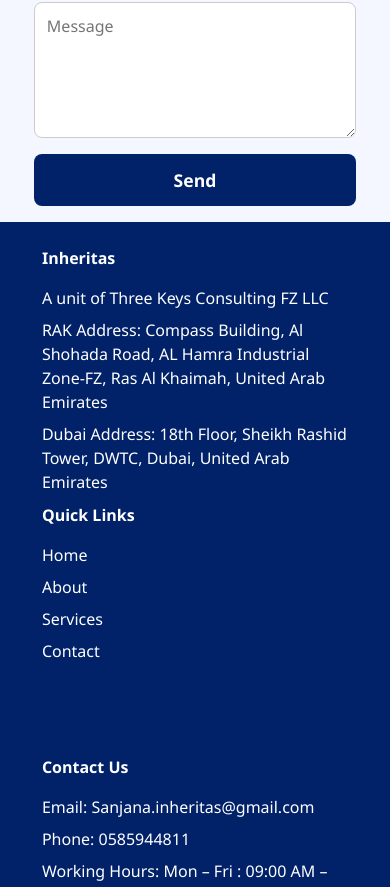
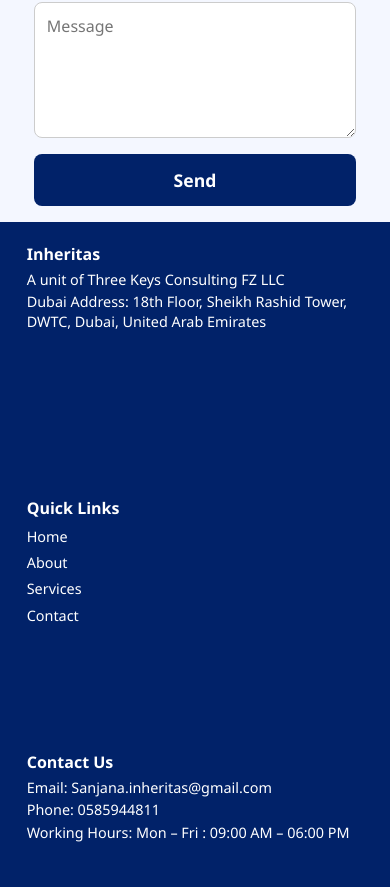
Before and after one commit to Mohd-Manas/Inheritas, a React (Vite) app: page /contact in a window 390 px wide. Shown: the part 1103-1990 px from the top of the page. Built offline with nearby package versions, Linux system fonts and the light colour scheme.

Commit message:
Add a scrolltop file

```diff
--- a/src/App.jsx
+++ b/src/App.jsx
@@ -1,5 +1,7 @@
+// File: src/App.jsx
 import { BrowserRouter as Router, Routes, Route } from 'react-router-dom';
 import Header from './components/Header/Header';
+import Footer from './components/Header/Footer/Footer';
 
 import Intro from './sections/Introduction/Intro';
 import Needs from './sections/Needs/Needs';
@@ -10,7 +12,8 @@
 import WillsForNonMuslims from './sections/WillNonMus/WillsForNonMuslims';
 import ShariaCompliantWills from './sections/ShariaCompliantWills/ShariaCompliantWills';
 import Services from "./sections/Services/Services";
-import Footer from './components/Header/Footer/Footer';
+
+import ScrollRestoration from './components/Header/ScrollRestoration'; // Custom component
 
 function HomePage() {
   return (
@@ -27,6 +30,7 @@
   return (
     <Router>
       <Header />
+      <ScrollRestoration /> {/* Scrolls to top on route change */}
       <Routes>
         <Route path="/" element={<HomePage />} />
         <Route path="/wills-non-muslims" element={<WillsForNonMuslims />} />
--- a/src/components/Header/Footer/Footer.css
+++ b/src/components/Header/Footer/Footer.css
@@ -1,9 +1,7 @@
-/* Footer.css reworked for mobile responsiveness */
-
 footer {
   background-color: #012269; /* Primary Blue */
   color: white;
-  padding: 2rem 1.5rem;
+  padding: 1.5rem 1rem;
   font-family: 'Segoe UI', Tahoma, Geneva, Verdana, sans-serif;
   margin-top: auto;
 }
@@ -14,12 +12,12 @@
   justify-content: space-between;
   max-width: 1200px;
   margin: 0 auto;
-  gap: 2rem;
+  gap: 1rem;
   box-sizing: border-box;
 }
 
 footer h4 {
-  margin-bottom: 1rem;
+  margin-bottom: 0.5rem;
   font-weight: 700;
 }
 
@@ -27,13 +25,13 @@
 footer a {
   color: white;
   text-decoration: none;
-  line-height: 1.5;
-  margin-bottom: 0.5rem; /* Reduced bottom margin for less spacing */
+  line-height: 1.4;
+  margin-bottom: 0.25rem;
 }
 
 footer a:hover,
 footer a:focus {
-  color: #2563EB; /* Accent Blue */
+  color: #2563EB;
   text-decoration: underline;
 }
 
@@ -44,47 +42,77 @@
 }
 
 footer ul li {
-  margin-bottom: 0.5rem;
+  margin-bottom: 0.25rem;
 }
 
 footer hr {
-  margin: 2rem 0;
+  margin: 1.5rem 0;
   border-color: rgba(255, 255, 255, 0.3);
   border-style: solid none none none;
   border-width: 1px 0 0 0;
 }
 
 footer p.copyright {
-  font-size: 0.9rem;
+  font-size: 0.85rem;
   text-align: center;
   margin: 0;
-  padding-bottom: 0.5rem; /* Reduced padding */
+  padding-bottom: 0.25rem;
 }
 
 .footer-h4 {
   color: #ffffff;
 }
 
-/* Flex children responsive widths */
+/* Flex children widths */
 footer div.container > div {
   flex: 1 1 250px;
   min-width: 200px;
 }
 
-/* Responsive for small devices */
+/* Mobile Responsive Layout */
 @media (max-width: 768px) {
   footer > div.container {
     flex-direction: column;
     align-items: stretch;
-    gap: 0.1rem; /* Reduce gap space */
+    gap: 0.25rem;
   }
 
+  /* Stack content in compact rows */
   footer div.container > div {
     max-width: 100%;
-    padding: 0 0.5rem; /* Add small horizontal padding */
+    padding: 0.25rem 0;
   }
 
+  /* Reduce padding for the footer itself */
   footer {
-    padding: 1.5rem 1rem;
+    padding: 1rem 0.5rem;
+  }
+
+  /* Adjust headings for mobile */
+  footer h4 {
+    margin-bottom: 0.25rem;
+    font-size: 1rem;
+  }
+
+  /* Reduce spacing between paragraphs and links */
+  footer p,
+  footer a {
+    margin-bottom: 0.15rem;
+    font-size: 0.9rem;
+  }
+
+  footer ul li {
+    margin-bottom: 0.15rem;
+  }
+
+  /* Reduce HR spacing */
+  footer hr {
+    margin: 1rem 0;
+  }
+
+  /* Copyright smaller */
+  footer p.copyright {
+    font-size: 0.8rem;
+    padding-bottom: 0.2rem;
   }
 }
--- a/src/components/Header/Footer/Footer.jsx
+++ b/src/components/Header/Footer/Footer.jsx
@@ -1,3 +1,4 @@
+// File: src/components/Header/Footer/Footer.jsx
 import React from 'react';
 import './Footer.css';
 
@@ -8,10 +9,7 @@
         <div>
           <h4 className='footer-h4'>Inheritas</h4>
           <p>
-            A unit of Three Keys Consulting FZ LLC<br />
-          </p>
-          <p>
-            RAK Address: Compass Building, Al Shohada Road, AL Hamra Industrial Zone-FZ, Ras Al Khaimah, United Arab Emirates
+            A unit of Three Keys Consulting FZ LLC
           </p>
           <p>
             Dubai Address: 18th Floor, Sheikh Rashid Tower, DWTC, Dubai, United Arab Emirates
--- a/src/components/Header/Header.css
+++ b/src/components/Header/Header.css
@@ -9,7 +9,7 @@
 .header__nav-button {
   background: none;
   border: none;
-  color: #ffffff; /* Primary Blue */
+  color: #ffffff; /* Primary Blue for desktop nav */
   padding: 0.25rem 0.5rem;
   font-weight: 600;
   font-size: 1rem;
@@ -118,10 +118,11 @@
 /* Drawer */
 .mobile-drawer {
   position: fixed;
-  top: 0; right: -280px;
+  top: 0;
+  right: -280px;
   width: 240px;
   height: 100vh;
-  background: #ffffff;
+  background: #012269; /* Primary blue */
   box-shadow: -2px 0 12px rgba(30,115,190,0.15);
   z-index: 1001;
   padding-top: 80px;
@@ -142,21 +143,33 @@
   padding: 0 2rem;
 }
 
-/* Override nav button color inside drawer to primary blue */
-.mobile-drawer .header__nav-button {
-  color: #012269;
+/* Nav buttons and external link inside drawer */
+.mobile-drawer .header__nav-button,
+.mobile-drawer .external-link {
+  color: #ffffff; /* White text */
+  background: none;
+  text-align: left;
+  font-weight: 600;
+  font-size: 1rem;
+  border-bottom: 2px solid transparent;
+  padding: 0.25rem 0;
+  transition: border-bottom-color 0.3s ease;
+  display: block;
 }
 
+/* Hover and focus for mobile drawer buttons */
 .mobile-drawer .header__nav-button:hover,
-.mobile-drawer .header__nav-button:focus {
-  border-bottom-color: #eeeeee;
-  color: #012269;
+.mobile-drawer .header__nav-button:focus,
+.mobile-drawer .external-link:hover,
+.mobile-drawer .external-link:focus {
+  border-bottom-color: #ffffff;
+  outline: none;
 }
 
+/* Active state */
 .mobile-drawer .header__nav-button.active {
-  border-bottom-color: #eeeeee;
+  border-bottom-color: #ffffff;
   font-weight: 700;
-  color: #012269;
 }
 
 /* Responsive adjustments */
--- a/src/components/Header/Header.jsx
+++ b/src/components/Header/Header.jsx
@@ -72,6 +72,7 @@
           ))}
         </nav>
       </div>
+
       {/* Mobile Drawer */}
       <div className={`mobile-drawer${isMobileMenuOpen ? ' open' : ''}`}>
         <nav aria-label="Mobile navigation">
@@ -86,8 +87,19 @@
               {label}
             </button>
           ))}
+          {/* New mobile-only external link */}
+          <a
+            href="https://threekeysconsulting.netlify.app"
+            target="_blank"
+            rel="noopener noreferrer"
+            className="header__nav-button external-link"
+            style={{ marginTop: '1rem', display: 'block', textAlign: 'center' }}
+          >
+            Three Keys Consulting
+          </a>
         </nav>
       </div>
+
       {/* Drawer background overlay */}
       {isMobileMenuOpen && <div className="drawer-overlay" />}
     </header>
--- /dev/null
+++ b/src/components/Header/ScrollRestoration.jsx
@@ -0,0 +1,15 @@
+import { useEffect } from "react";
+import { useLocation } from "react-router-dom";
+
+const ScrollRestoration = () => {
+  const { pathname } = useLocation();
+
+  useEffect(() => {
+    // Instantly set scroll to top on route change
+    window.scrollTo(0, 0);
+  }, [pathname]);
+
+  return null;
+};
+
+export default ScrollRestoration;
```
